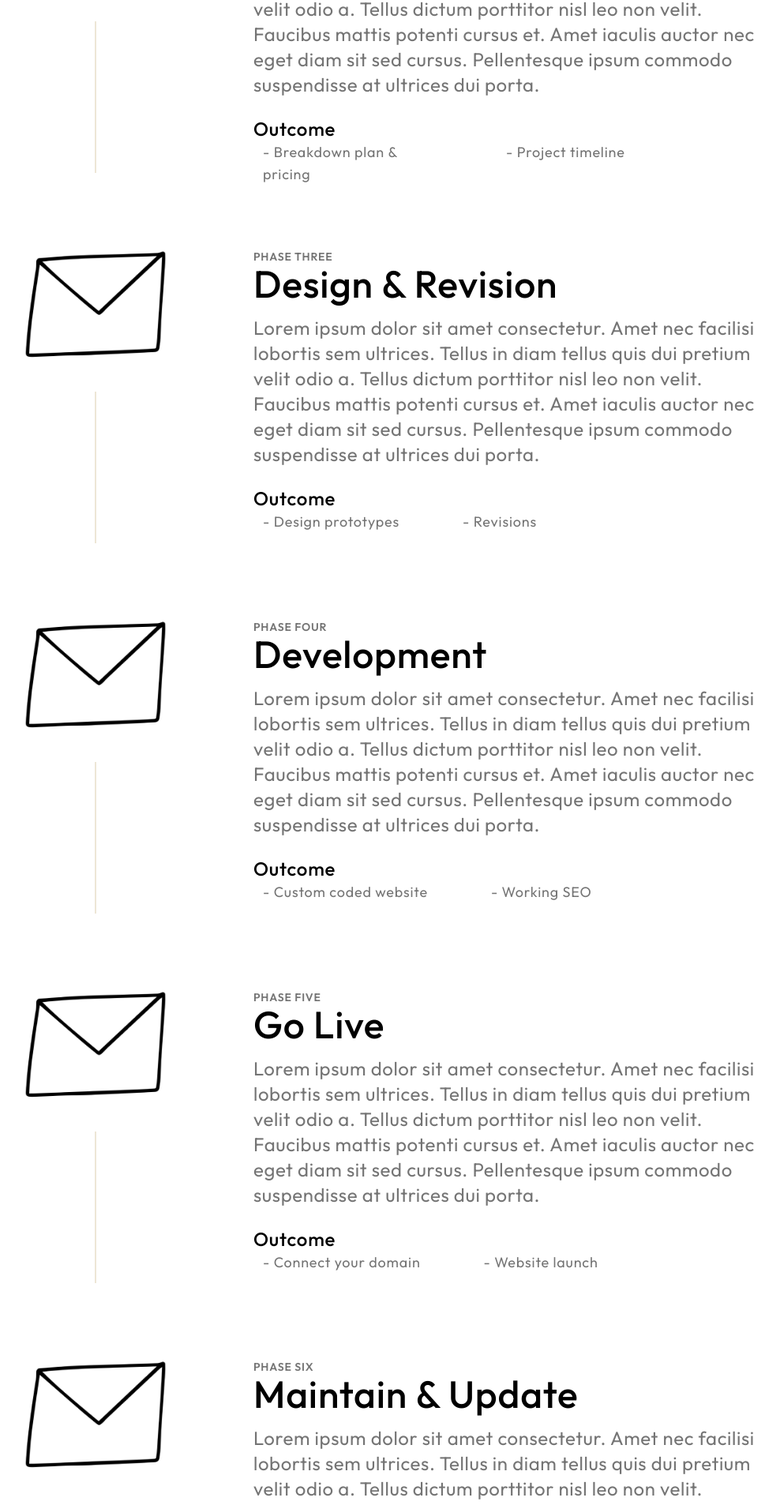
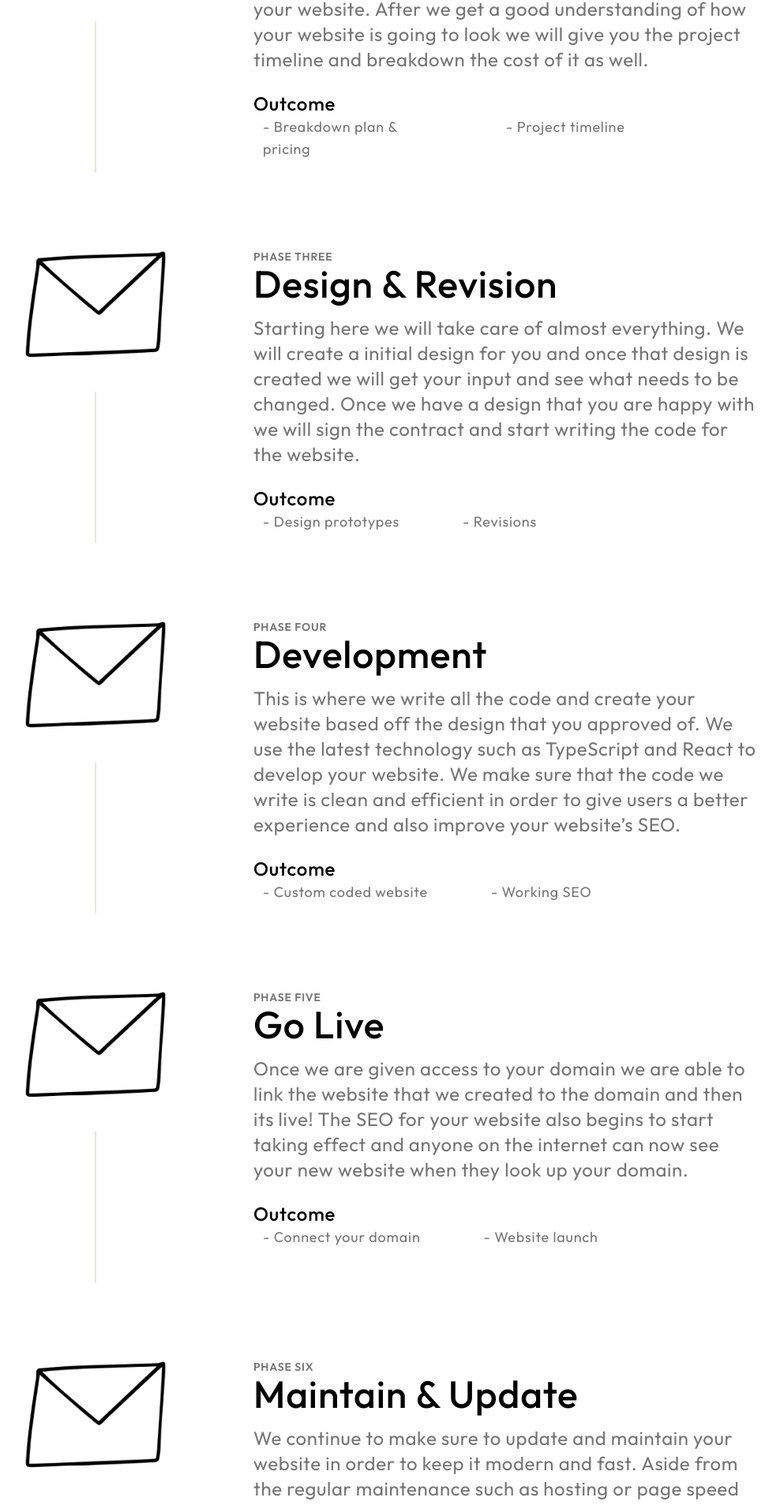
Before and after one commit to MoonWish-Studios/moonwish-site-v2, a Next.js app: page /process in a window 1280 px wide. Shown: the part 875-2781 px from the top of the page at 79% size, without its empty margins (39-1027 px from the left). Built offline with nearby package versions, Linux system fonts and the light colour scheme.

Commit message:
added all descriptions for phase

```diff
--- a/app/components/Hero.tsx
+++ b/app/components/Hero.tsx
@@ -3,7 +3,7 @@ import React from "react"
 import Button from "./Button"
 import { useRef } from "react"
 import Link from "next/link"
-import { motion } from "framer-motion"
+
 import Image from "next/image"
 
 export default function Hero() {
@@ -29,10 +29,7 @@ export default function Hero() {
             />
           </div>
         </div>
-        <motion.div
-          initial={{ x: "100vw" }}
-          animate={{ x: 0 }}
-          transition={{ duration: 0.6, type: "spring", stiffness: 100 }}
+        <div
           className="textSection  flex text-center md:text-left justify-center md:mt-20 lg:mt-48
         lg:pl-28 md:pl-16 flex-col lg:w-8/12 md:w-3/4  ml-3 mr-3 md:ml-0 md:mr-0 "
         >
@@ -47,15 +44,14 @@ export default function Hero() {
             />
           </h1>
           <div className="space-x-5 mt-8 ">
-            <motion.button
-              whileHover={{ scale: 1.05 }}
+            <button
               onClick={() => scrollDown(whoWeAre)}
               className="px-[30px] border-black  text-white border hover:text-gray
           inline-block text-center bg-black hover:transition-all
       box-content rounded-md my-0 py-[10px]"
             >
               Learn More
-            </motion.button>
+            </button>
             {/* <Button
             onClick={scrollDown}
             className="px-[30px] border-black  text-white border hover:text-gray"
@@ -70,7 +66,7 @@ export default function Hero() {
               Contact Us
             </Button>
           </div>
-        </motion.div>
+        </div>
       </div>
       <div
         ref={whoWeAre}
--- a/app/components/WhyUs.tsx
+++ b/app/components/WhyUs.tsx
@@ -11,12 +11,32 @@ export default function WhyUs() {
         title={"Easy Communication"}
         img={"/assets/step5.png"}
       >
-        For every client, we send regular updates, something about being your
-        pocket web developers, on call anytime, you talk directly to us
+        We make sure that we are easy to access and that we communicate clearly
+        with our customers. We provide regular updates and can be contacted
+        about questions, requests or anything else anytime.
       </StepBlock>
       <StepBlock
         reverse={true}
-        number={"05"}
+        number={"02"}
+        title={"Responsive Designs"}
+        img={"/assets/step5.png"}
+      >
+        With people using devices of all sizes we make sure that your website is
+        responsive and looks good whether it be on a phone, tablet, or computer
+      </StepBlock>
+      <StepBlock
+        reverse={false}
+        number={"03"}
+        title={"Transparency"}
+        img={"/assets/step5.png"}
+      >
+        We are very transparent with what we do and will always break down
+        everything such as your project timeline and price. We also are
+        accommodating to our customers’ needs and limitations.
+      </StepBlock>
+      <StepBlock
+        reverse={true}
+        number={"04"}
         title={"Maintenance"}
         img={"/assets/step5.png"}
       >
@@ -26,31 +46,12 @@ export default function WhyUs() {
       </StepBlock>
       <StepBlock
         reverse={false}
-        number={"01"}
-        title={"Easy Communication"}
+        number={"05"}
+        title={"Dedicated Team"}
         img={"/assets/step5.png"}
       >
-        For every client, we send regular updates, something about being your
-        pocket web developers, on call anytime, you talk directly to us
-      </StepBlock>
-      <StepBlock
-        reverse={true}
-        number={"05"}
-        title={"Maintenance"}
-        img={"/assets/step5.png"}
-      >
-        Unlike traditional agencies, we’ll take care of technical maintenance
-        and updating content so that your website stays modern and reflects your
-        business accurately over time
-      </StepBlock>
-      <StepBlock
-        reverse={false}
-        number={"01"}
-        title={"Easy Communication"}
-        img={"/assets/step5.png"}
-      >
-        For every client, we send regular updates, something about being your
-        pocket web developers, on call anytime, you talk directly to us
+        Our team is made up of people that wants to see your business succeed.
+        We are not satisfied until you are satisfied!
       </StepBlock>
     </div>
   )
--- a/app/process/page.tsx
+++ b/app/process/page.tsx
@@ -41,11 +41,10 @@ export default function page() {
         image={"envelope.png"}
         last={false}
       >
-        Lorem ipsum dolor sit amet consectetur. Amet nec facilisi lobortis sem
-        ultrices. Tellus in diam tellus quis dui pretium velit odio a. Tellus
-        dictum porttitor nisl leo non velit. Faucibus mattis potenti cursus et.
-        Amet iaculis auctor nec eget diam sit sed cursus. Pellentesque ipsum
-        commodo suspendisse at ultrices dui porta.
+        Here we will learn more about what you want from your website and get an
+        idea of how much content will be on your website. After we get a good
+        understanding of how your website is going to look we will give you the
+        project timeline and breakdown the cost of it as well.
       </PhaseBlock>
       <PhaseBlock
         number={"THREE"}
@@ -54,11 +53,11 @@ export default function page() {
         image={"envelope.png"}
         last={false}
       >
-        Lorem ipsum dolor sit amet consectetur. Amet nec facilisi lobortis sem
-        ultrices. Tellus in diam tellus quis dui pretium velit odio a. Tellus
-        dictum porttitor nisl leo non velit. Faucibus mattis potenti cursus et.
-        Amet iaculis auctor nec eget diam sit sed cursus. Pellentesque ipsum
-        commodo suspendisse at ultrices dui porta.
+        Starting here we will take care of almost everything. We will create a
+        initial design for you and once that design is created we will get your
+        input and see what needs to be changed. Once we have a design that you
+        are happy with we will sign the contract and start writing the code for
+        the website.
       </PhaseBlock>
       <PhaseBlock
         number={"FOUR"}
@@ -67,11 +66,11 @@ export default function page() {
         image={"envelope.png"}
         last={false}
       >
-        Lorem ipsum dolor sit amet consectetur. Amet nec facilisi lobortis sem
-        ultrices. Tellus in diam tellus quis dui pretium velit odio a. Tellus
-        dictum porttitor nisl leo non velit. Faucibus mattis potenti cursus et.
-        Amet iaculis auctor nec eget diam sit sed cursus. Pellentesque ipsum
-        commodo suspendisse at ultrices dui porta.
+        This is where we write all the code and create your website based off
+        the design that you approved of. We use the latest technology such as
+        TypeScript and React to develop your website. We make sure that the code
+        we write is clean and efficient in order to give users a better
+        experience and also improve your website’s SEO.
       </PhaseBlock>
       <PhaseBlock
         number={"FIVE"}
@@ -80,11 +79,10 @@ export default function page() {
         image={"envelope.png"}
         last={false}
       >
-        Lorem ipsum dolor sit amet consectetur. Amet nec facilisi lobortis sem
-        ultrices. Tellus in diam tellus quis dui pretium velit odio a. Tellus
-        dictum porttitor nisl leo non velit. Faucibus mattis potenti cursus et.
-        Amet iaculis auctor nec eget diam sit sed cursus. Pellentesque ipsum
-        commodo suspendisse at ultrices dui porta.
+        Once we are given access to your domain we are able to link the website
+        that we created to the domain and then its live! The SEO for your
+        website also begins to start taking effect and anyone on the internet
+        can now see your new website when they look up your domain.
       </PhaseBlock>
       <PhaseBlock
         number={"SIX"}
@@ -98,11 +96,11 @@ export default function page() {
         image={"envelope.png"}
         last={true}
       >
-        Lorem ipsum dolor sit amet consectetur. Amet nec facilisi lobortis sem
-        ultrices. Tellus in diam tellus quis dui pretium velit odio a. Tellus
-        dictum porttitor nisl leo non velit. Faucibus mattis potenti cursus et.
-        Amet iaculis auctor nec eget diam sit sed cursus. Pellentesque ipsum
-        commodo suspendisse at ultrices dui porta.
+        We continue to make sure to update and maintain your website in order to
+        keep it modern and fast. Aside from the regular maintenance such as
+        hosting or page speed we try to keep the SEO updated so that your page
+        continues to rank higher. You can also have us update parts of the
+        website whether it be uploading new images or changing the content.
       </PhaseBlock>
       <TechStack />
       <Action direction={"services"} />
```
